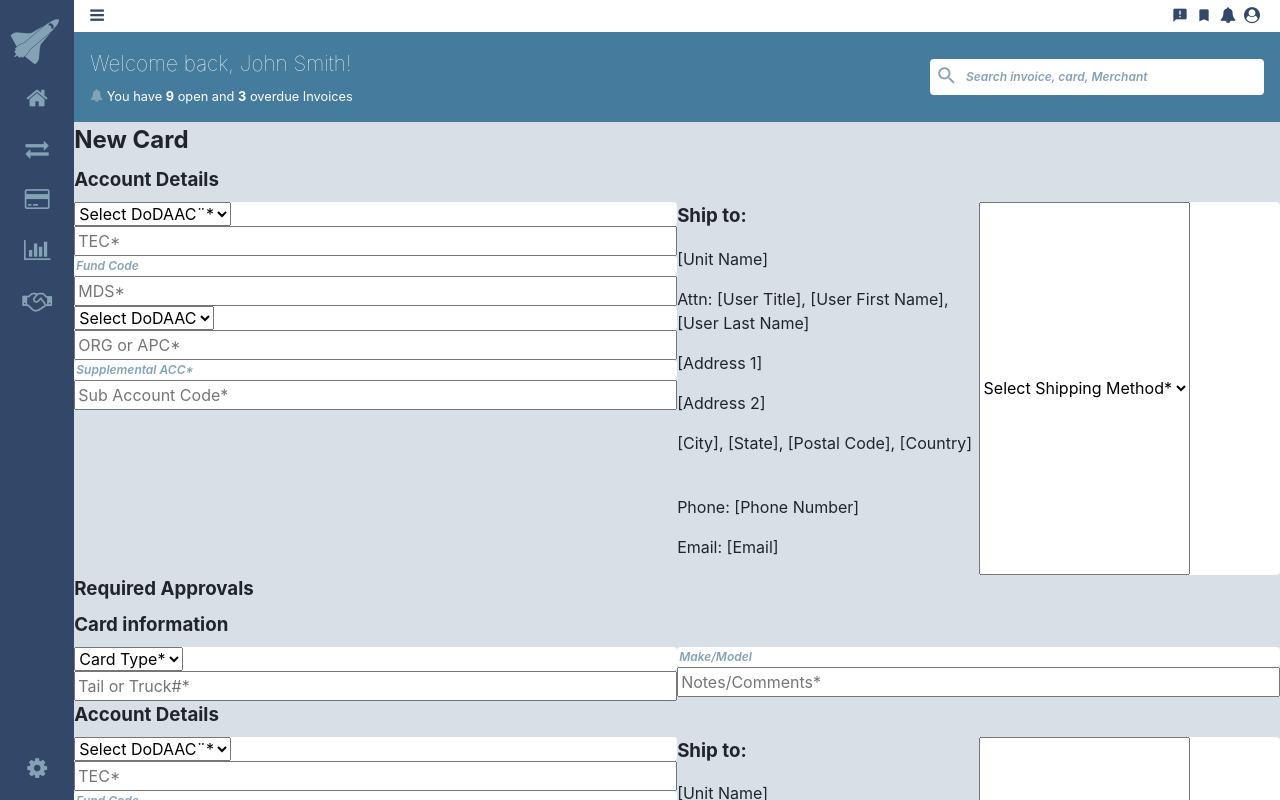
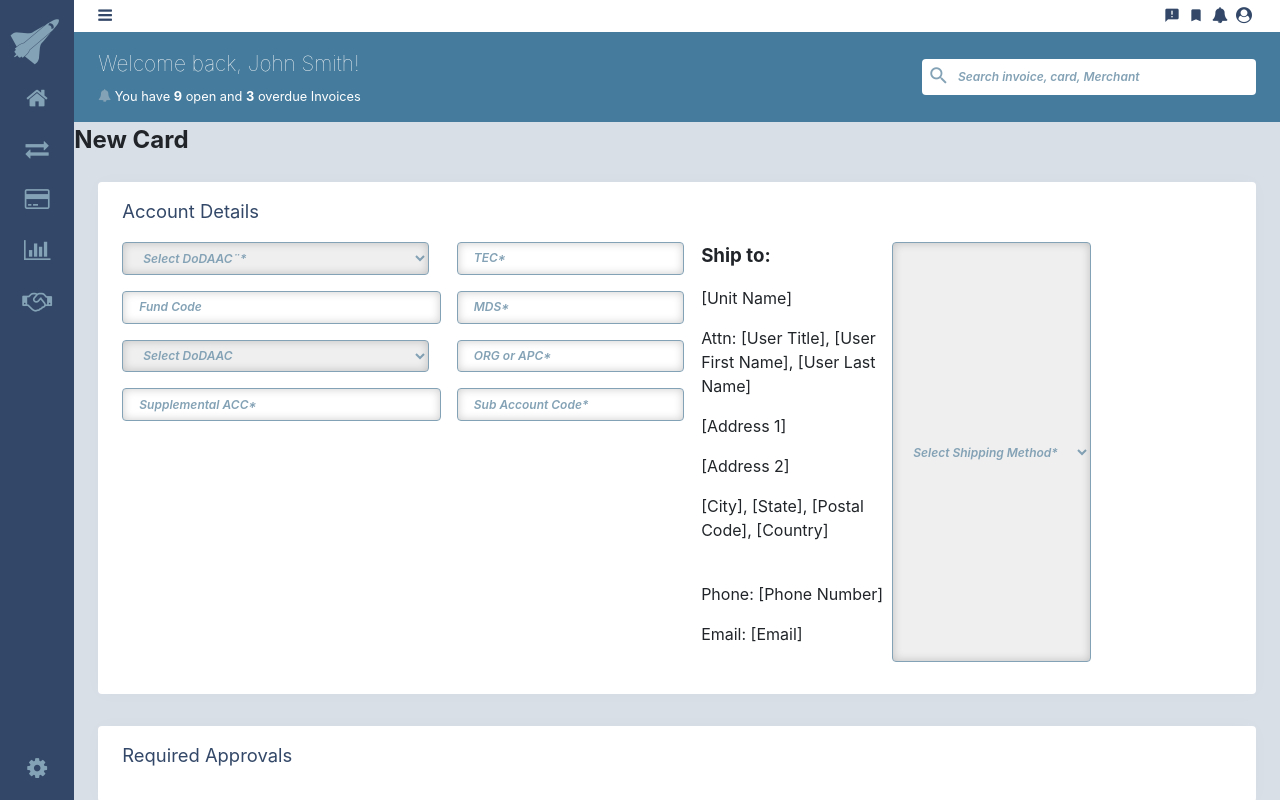
Before and after one commit to dmsanchez86/testGmStek, an Angular app: page / in a window 1280 px wide. Built offline with nearby package versions, Linux system fonts and the light colour scheme.

Commit message:
estilos nuevos form group, panel, content

```diff
--- a/src/assets/scss/base.scss
+++ b/src/assets/scss/base.scss
@@ -174,6 +174,16 @@ body{
   border-radius: 4px;
   display: flex;
 
+  &-block{
+    width: 100%;
+    display: block;
+
+    select{
+      width: 100%;
+    }
+  }
+
+  & + input,
   input{
     &::placeholder{
       color: var(--t);
@@ -182,12 +192,15 @@ body{
       min-width: 300px;
     }
   }
+  & + input,
   input,
   button{
     background-color: transparent;
     border: 0;
     color: var(--t);
   }
+  & + input,
+  select,
   input{
     font-weight: 600;
     font-size: .75rem;
@@ -197,6 +210,11 @@ body{
       outline: none;
     }
   }
+  select,
+  select option:not(:checked),
+  select option{
+    color: var(--t);
+  }
   button{
     font-size: 1.4rem;
     font-weight: 600;
@@ -204,6 +222,99 @@ body{
   }
 }
 
+.content{
+
+  &-body{
+    @extend .container;
+    margin-top: 1.5rem
+  }
+
+  &-title{
+    background-color: white;
+    padding: .4rem 1rem;
+    @media(min-width: 992px){
+      padding: .4rem 1.5rem;
+    }
+
+    h1{
+      font-weight: 400;
+      font-size: 1.3rem;
+      margin: 0;
+    }
+  }
+}
+
+.panel{
+  background-color: white;
+  margin-bottom: 2rem;
+  box-shadow: 0 0 20px rgba(0,0,0,.02);
+  padding: 1rem 1.5rem;
+  border-radius: 4px;
+
+  > .grid-2{
+    column-gap: 3rem;
+
+    .grid{
+      grid-template-columns: 60% auto;
+    }
+  }
+
+
+  &-text{
+    h3{
+      font-weight: 600;
+      font-size: 1rem;
+      margin: .5;
+
+      label{
+        margin: 0
+      }
+    }
+    p{
+      margin: 0;
+      font-size: .75rem;
+      color: var(--nav);
+      font-weight: 500;
+    }
+  }
+
+  &-inputs{
+    grid-template-columns: 65% auto;
+    column-gap: 1rem;
+    margin-bottom: 1rem;
+
+  }
+
+  .form-group{
+    & + input,
+    select,
+    input{
+      @media(min-width: 992px){
+        min-width: auto;
+        flex: 1;
+      }
+    }
+    & + input,
+    select,
+    input{
+      border: solid thin var(--t);
+      border-radius: 4px;
+      padding: .4rem 1rem;
+      box-shadow: 0 0 10px rgba(0,0,0,.2) inset;
+    }
+  }
+
+  &-title{
+    font-weight: 400;
+    font-size: 1.15rem;
+    margin: 0 0 1rem;
+    color: var(--nav)
+  }
+}
+
 .container{
   padding: 0 1rem;
+  @media(min-width: 992px){
+    padding: 0 1.5rem;
+  }
 }
```
